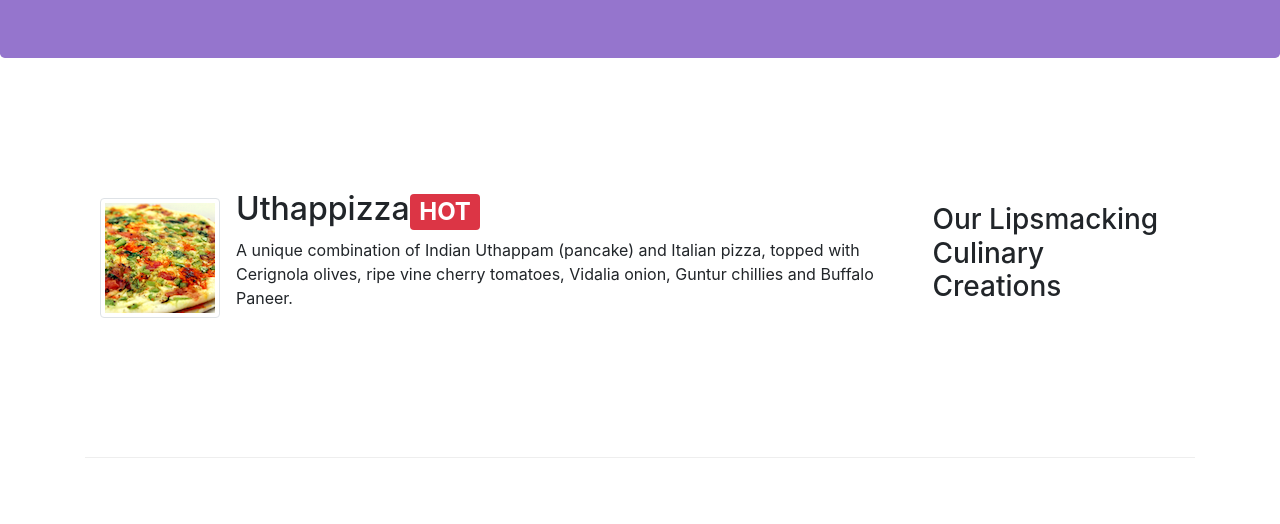
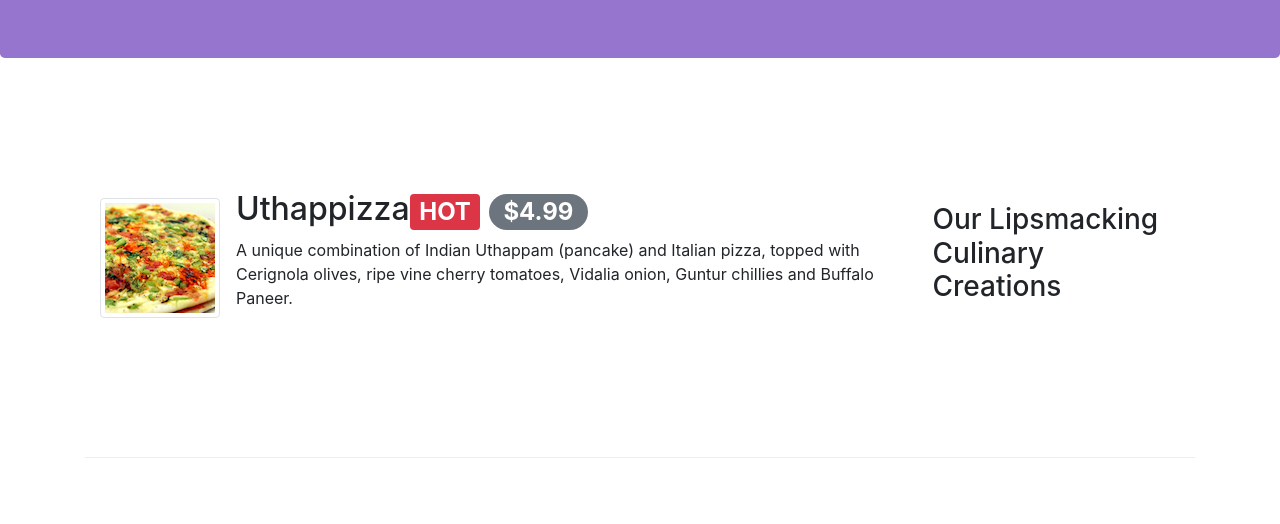
Before and after one commit to ineelshah/FrontEnd-WebUI-Frameworks-CourseFront-End-Web-UI-Frameworks-and-Tools-Bootstrap-4-Coursera, a website: page index.html in a window 1280 px wide. Shown: the part 276-800 px from the top of the page. Drawn offline with nearby package versions, Linux system fonts and the light colour scheme.

Commit message:
Badges and Alerts Added

```diff
--- a/index.html
+++ b/index.html
@@ -60,7 +60,7 @@
                     <img class = "d-flex mr-3 img-thumbnail align-self-center"
                          src = "img/uthappizza.png" alt = "uthappizza">
                     <div class = "media-body">
-                        <h2>Uthappizza<span class = "badge badge-danger">HOT</h2>
+                        <h2>Uthappizza<span class = "badge badge-danger">HOT</span> <span class = "badge badge-pill badge-secondary">$4.99</span></h2>
                         <p>A unique combination of Indian Uthappam (pancake) and Italian pizza, topped with Cerignola olives, ripe vine cherry tomatoes, Vidalia onion, Guntur chillies and Buffalo Paneer.</p>
                     </div>
 
```
